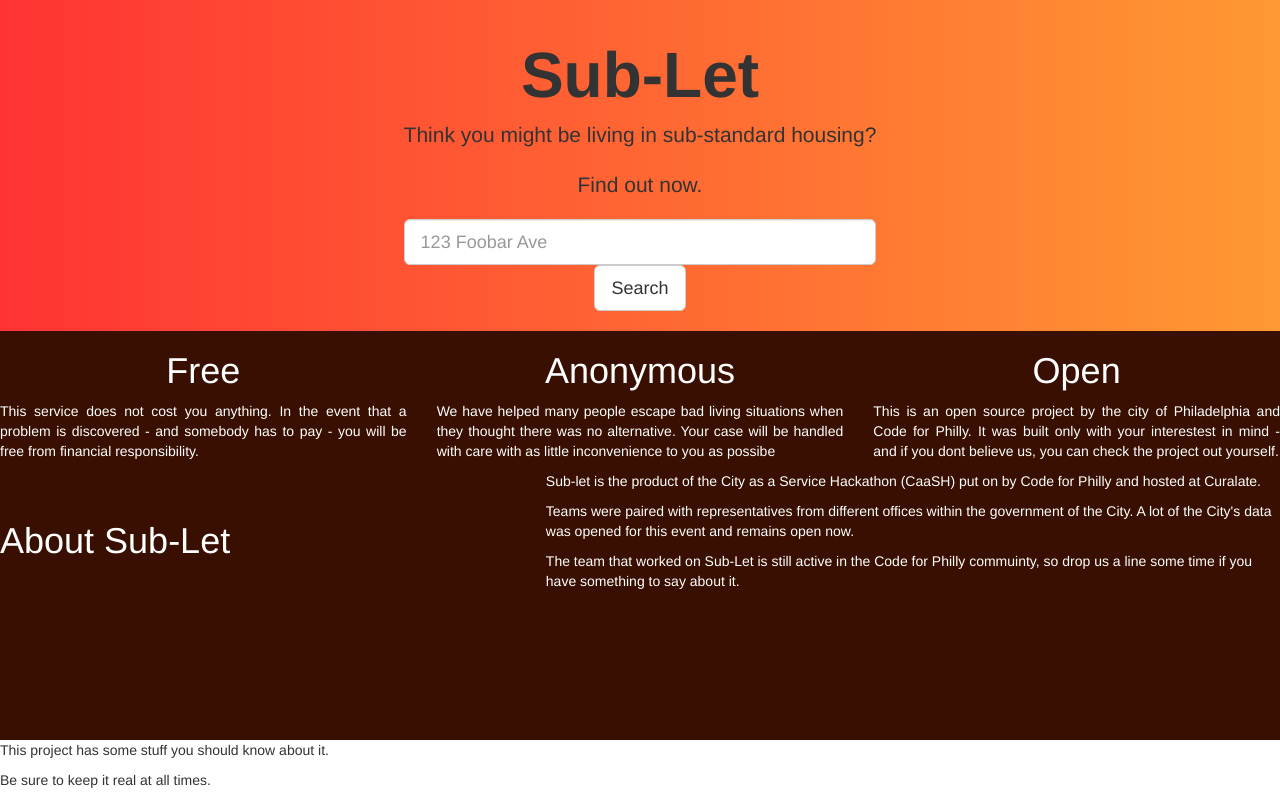
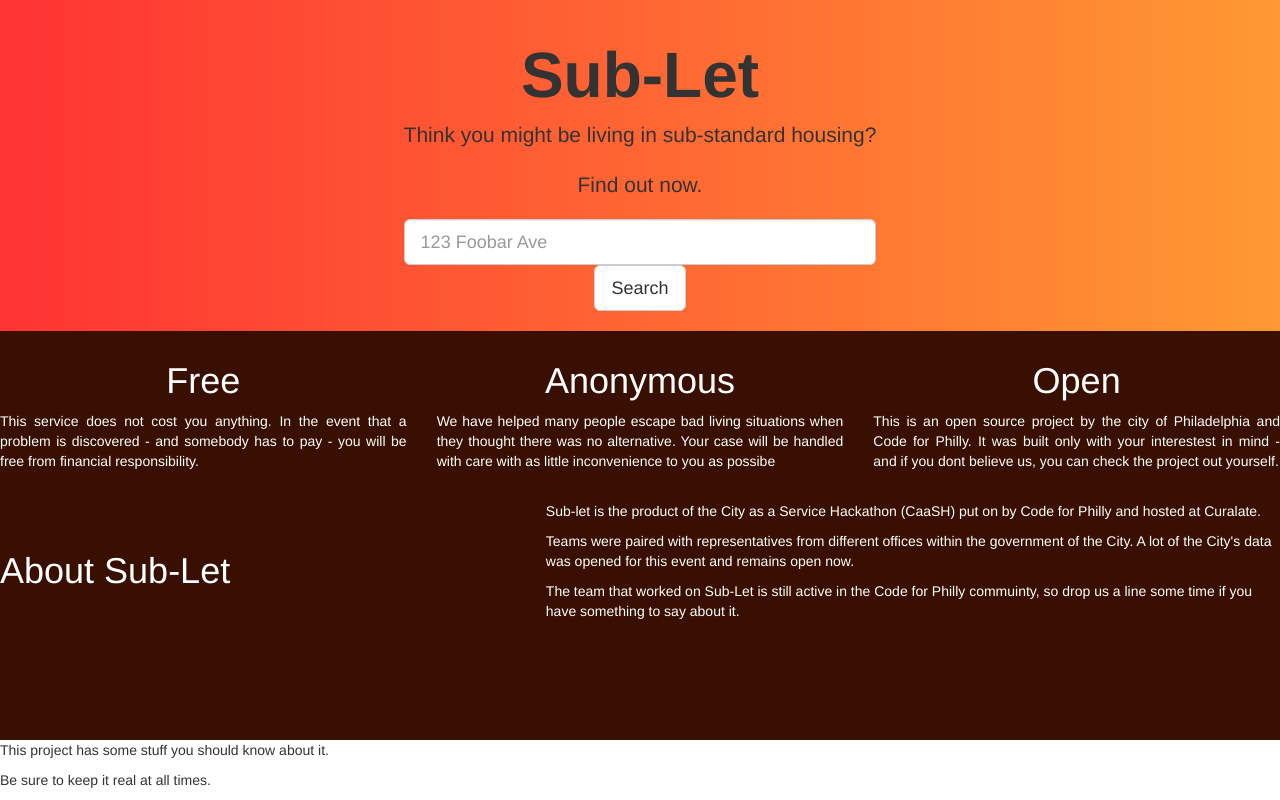
Before and after one commit to Mac-lp3/Imminently-Dangerous, a website: page partials/template.html in a window 1280 px wide. Drawn offline with Linux system fonts and the light colour scheme; files that its build step writes are made by us from their sources; files whose address does not match are found by name.

Commit message:
fixed spacing for content blocks

```diff
--- a/static/css/sub-let.css
+++ b/static/css/sub-let.css
@@ -44,6 +44,12 @@
 }
 
 .content-block {
+	margin-top: 10px;
+	display: block;
+}
+
+.content-block + .content-block {
+	margin-top: 20px;
 	display: block;
 }
 
```
